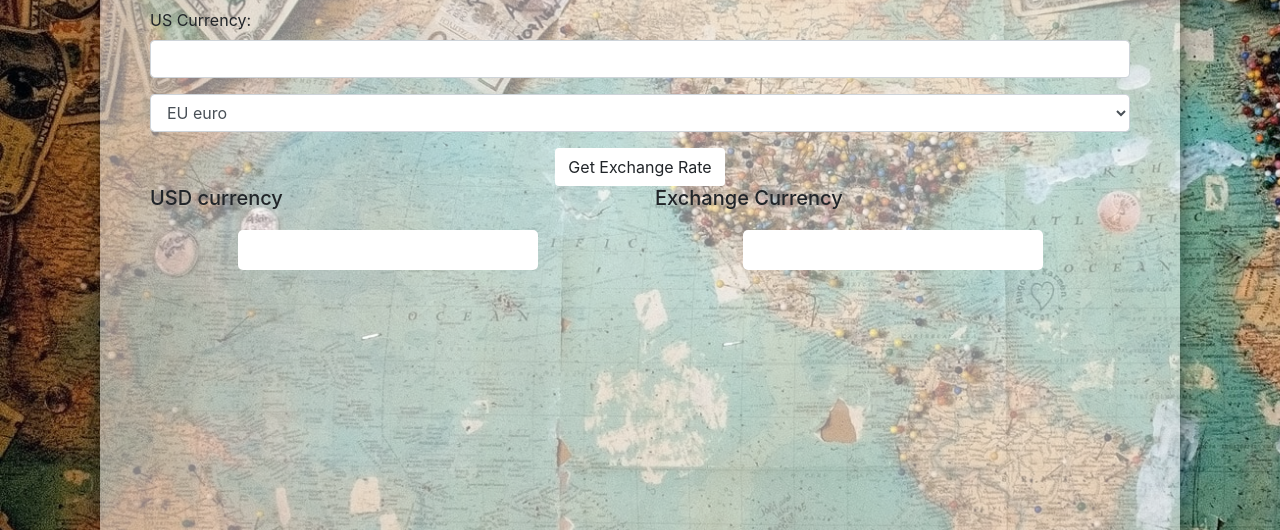
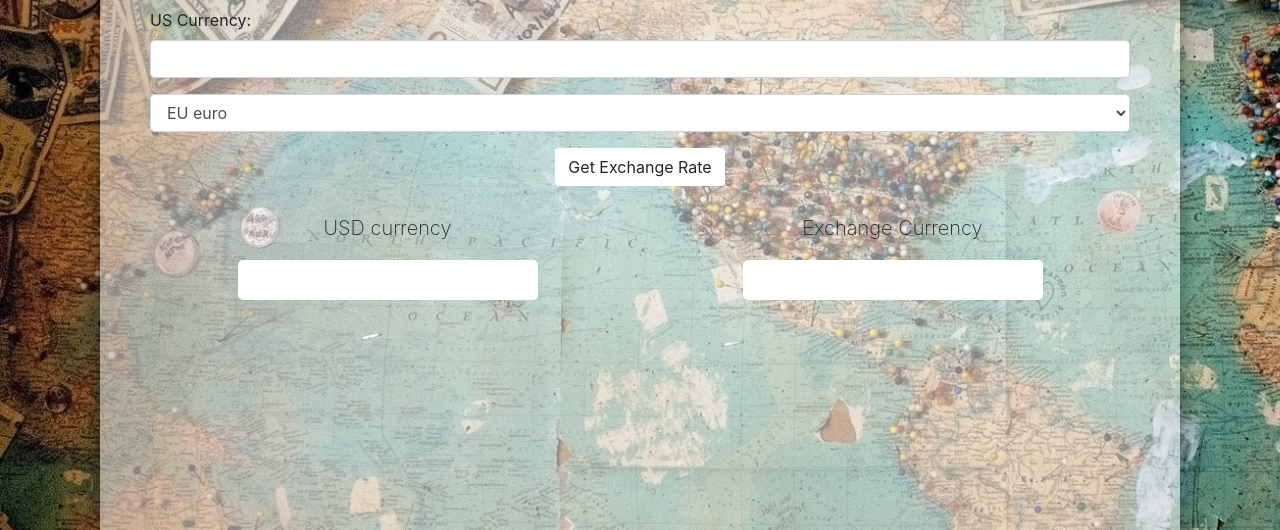
Before and after one commit to LINDGRENBA/currency-exchange, a website built with webpack: page src/index.html in a window 1280 px wide. Shown: the part 270-800 px from the top of the page. Built offline with nearby package versions, Linux system fonts and the light colour scheme.

Commit message:
Change h4 tags to h5, add styling to h5 tags.

```diff
--- a/src/index.html
+++ b/src/index.html
@@ -26,11 +26,11 @@
 
     <div class="output justify-content-center row">
       <div class="col-md-6 col-sm-12">
-        <h5>USD currency</h5>
+        <h5 class="heading">USD currency</h5>
         <span id="usd" class="results"></span>
       </div>
       <div class="col-md-6 col-sm-12">
-        <h5>Exchange Currency</h5>
+        <h5 class="heading">Exchange Currency</h5>
         <span id="other-currency" class="results"></span>
       </div>
     </div>
--- a/src/styles.css
+++ b/src/styles.css
@@ -25,6 +25,12 @@ h1 {
   margin-left: auto;
   margin-right: auto;
   background-color: #FFF;
+}
+
+.heading {
+  text-align: center;
+  margin-top: 30px;
+  font-weight: 200;
 }
 
 .results {
```
